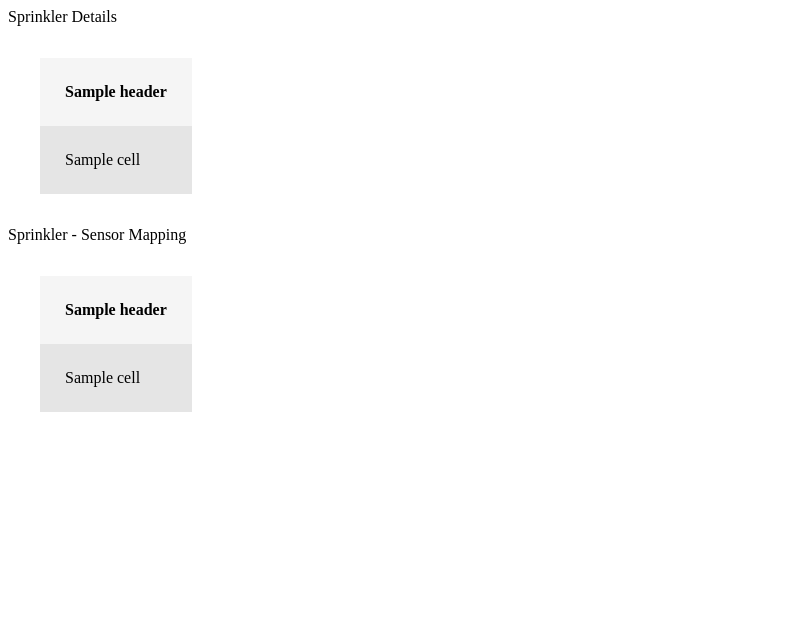
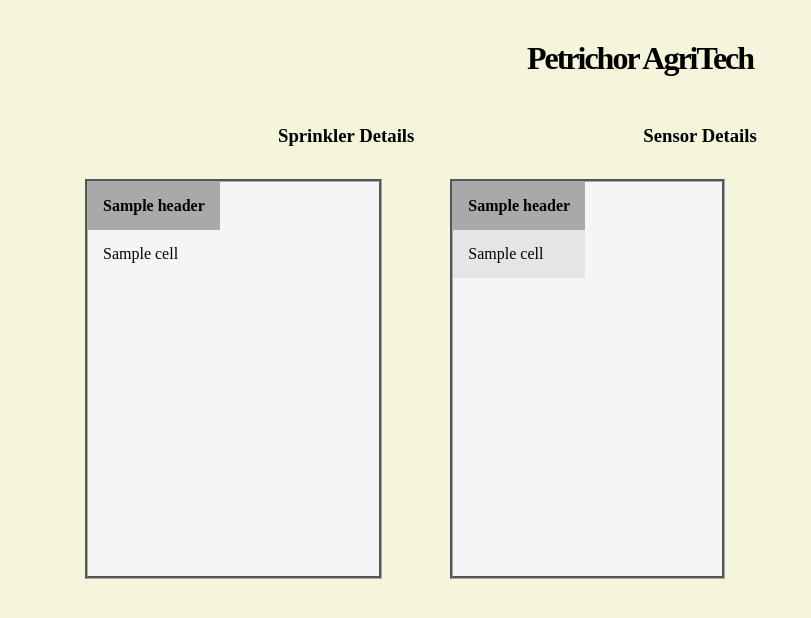
Before and after one commit to srijibrockz95/gl_capstone_project_agri_tech_farm, a Flask app: template webapp/templates/table.html in a window 1280 px wide. Shown: the top 618 px of the page, without its empty margins (0-811 px from the left). Run offline with Flask 2, Linux system fonts and the light colour scheme; the template is opened without the code that fills it: most values are stand-ins (such as "Sample title", 1, 10 or a date in 2020).

Commit message:
look and feel changes for webapp

```diff
--- a/webapp/display.py
+++ b/webapp/display.py
@@ -28,8 +28,6 @@
     current_time = datetime.now()
     list_data = []
     tuple_data = ()
-    n = -2
-    passed_time = current_time + timedelta(n)
     anomaly_table = dynamodb.Table('device_data')
     response = anomaly_table.scan(
         FilterExpression=Attr('device_type').eq(device_type))
@@ -38,7 +36,7 @@
                       item['device_status'], item['device_lat'], item['device_long'], item['device_timestamp'], )
         list_data.append(item_tuple)
     tuple_data = tuple(list_data)
-    return tuple_data
+    return sorted(tuple_data)
 
 
 app.run(debug=True)
--- a/webapp/static/styles.css
+++ b/webapp/static/styles.css
@@ -2,7 +2,12 @@
     border-spacing: 0;
     margin: 2rem;
     background-color: #f5f5f5;
-    vertical-align: top;
+    display: block;
+    height: 400px;
+    overflow-y: scroll;
+    border: darkgrey;
+    border-style: groove;
+
 }
 
 .table__row:nth-child(even) {
@@ -11,17 +16,35 @@
 
 .table__header {
     text-align: left;
+    background-color: darkgrey
+}
+
+thead th {
+    position: sticky;
+    top: 0;
 }
 
 .table__cell {
-    padding: 25px;
+    padding: 15px;
 }
 
-.sensor__cell {
-    padding: 25px;
+.table__sprinkler {
+    padding: 15px
 }
 
-.heading {
-    font-weight: 200;
-    font-size: large;
+h2 {
+    font-size: 2em;
+    margin-top: 40px;
+    text-align: center;
+    letter-spacing: -2px;
 }
+
+h3 {
+    margin-left: 225px;
+}
+
+body {
+    background-color: beige;
+    margin-left: 50px;
+    margin-right: 50px;
+}
--- a/webapp/templates/table.html
+++ b/webapp/templates/table.html
@@ -7,19 +7,22 @@
     <title>Document </title>
     <link rel="stylesheet" href="/static/styles.css" />
 </head>
+<h2>Petrichor AgriTech</h2>
 
 <body>
+    <table>
 
-
-    <div>
-        <caption class="heading">Sprinkler Details</caption>
-    </div>
+        <tr>
+            <td>
+                <h3>Sprinkler Details</h3>
                 <table class="table">
+                    <thead>
                         <tr class="table__header">
                             {% for header in sprinkler_headings %}
                             <th class="table__cell">{{ header }}</th>
                             {% endfor %}
                         </tr>
+                    </thead>
                     {% for row in sprinkler_data %}
                     <tr class="table__row">
                         {% for cell in row%}
@@ -28,27 +31,26 @@
                     </tr>
                     {% endfor %}
                 </table>
+            </td>
 
-
-    <div>
-        <caption class="heading">Sprinkler - Sensor Mapping</caption>
-    </div>
+            <td>
+                <h3>Sensor Details</h3>
                 <table class="table">
                     <tr class="table__header">
                         {% for header in sensor_headings %}
-            <th class="sensor__cell">{{ header }}</th>
+                        <th class="table__cell">{{ header }}</th>
                         {% endfor %}
                     </tr>
                     {% for row in sensor_data %}
                     <tr class="table__row">
                         {% for cell in row %}
-            <td class="sensor__cell">{{ cell }}</td>
+                        <td class="table__cell">{{ cell }}</td>
                         {% endfor %}
                     </tr>
                     {% endfor %}
                 </table>
-
-
+        </tr>
+    </table>
 </body>
 
 </html>
```
Lines whose indentation alone changed are shown as unchanged.
